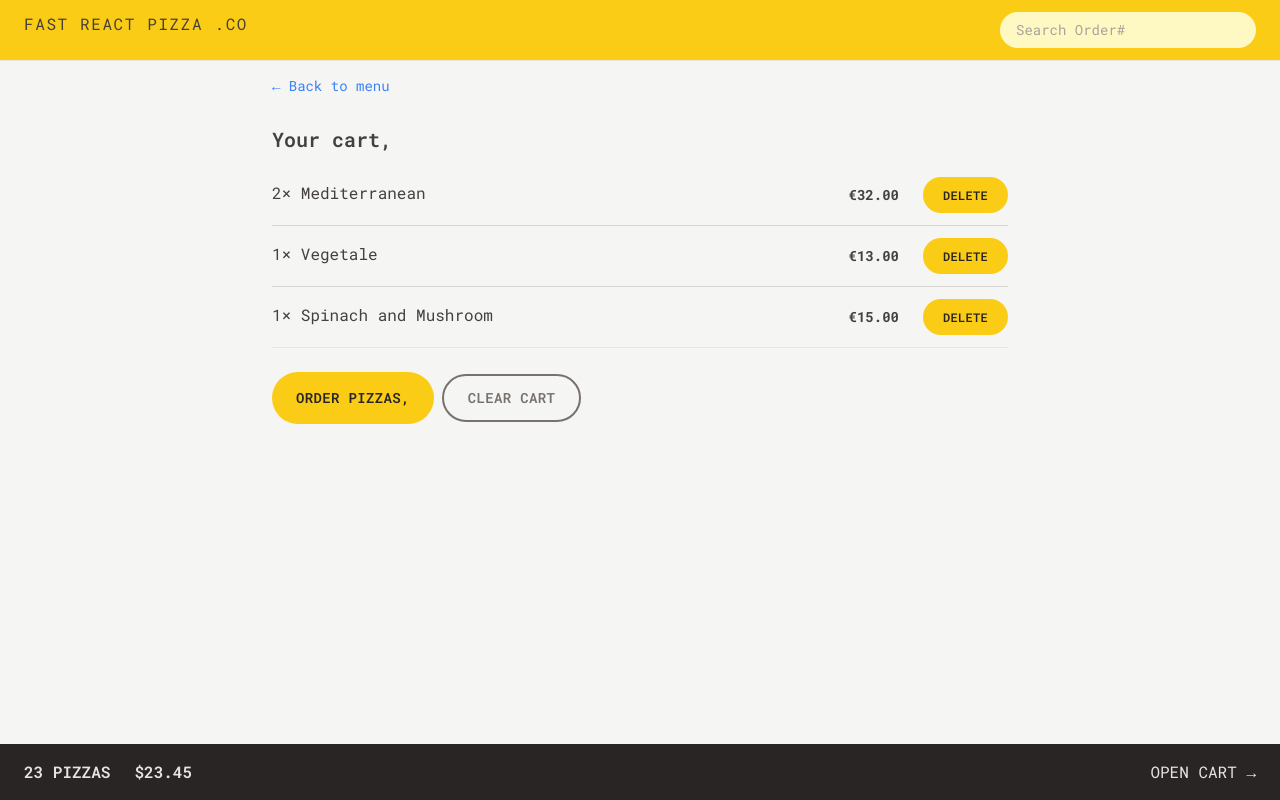
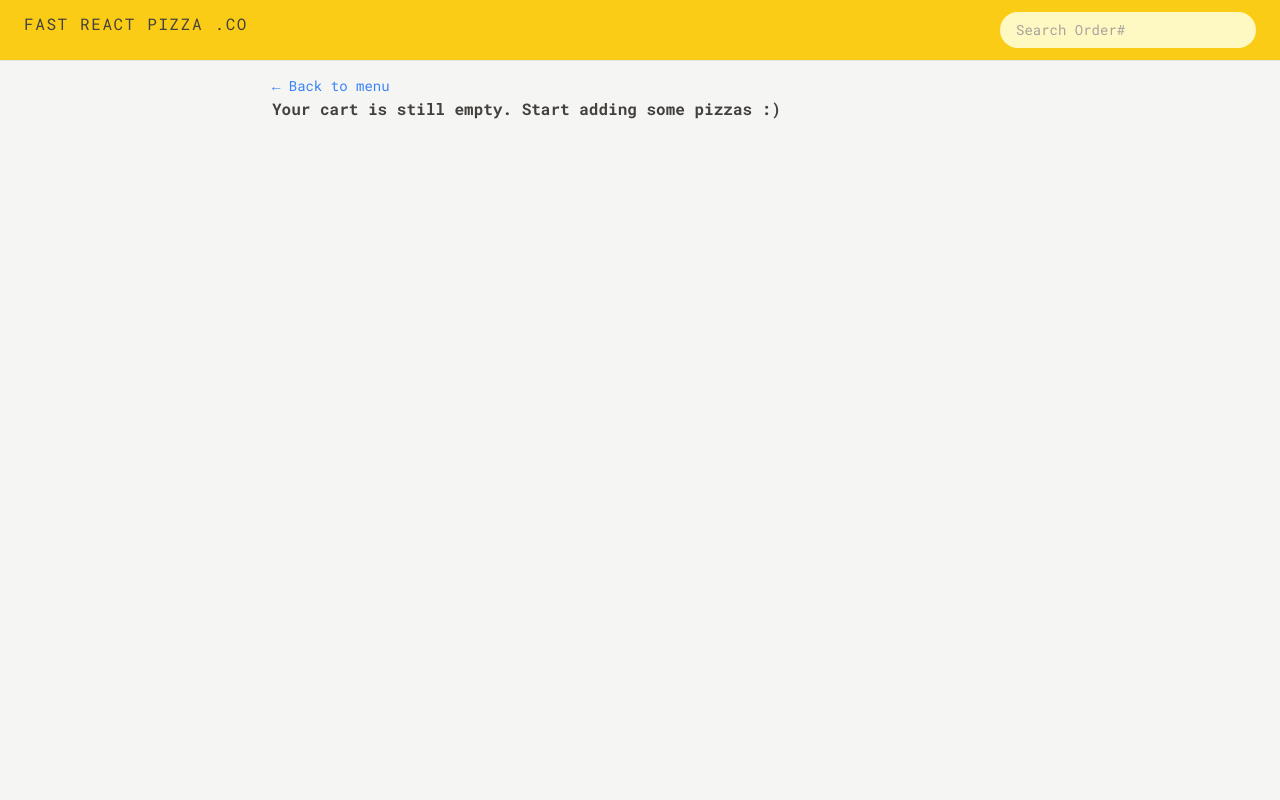
Before and after one commit to kennedymwaniki/Fast-react-pizza, a React (Vite) app: page /cart in a window 1280 px wide. Built offline with nearby package versions, Linux system fonts and the light colour scheme.

Commit message:
cart-features

```diff
--- a/src/features/cart/Cart.jsx
+++ b/src/features/cart/Cart.jsx
@@ -3,36 +3,23 @@ import { Link } from 'react-router-dom';
 import LinkButton from '../../ui/LinkButton';
 import Button from '../../ui/Button';
 import CartItem from './CartItem';
+import EmptyCart from './EmptyCart';
+import { clearCart, getCart } from './cartSlice';
 import { useSelector } from 'react-redux';
+import { getUsername } from '../user/userSlice';
 
-const fakeCart = [
-  {
-    pizzaId: 12,
-    name: 'Mediterranean',
-    quantity: 2,
-    unitPrice: 16,
-    totalPrice: 32,
-  },
-  {
-    pizzaId: 6,
-    name: 'Vegetale',
-    quantity: 1,
-    unitPrice: 13,
-    totalPrice: 13,
-  },
-  {
-    pizzaId: 11,
-    name: 'Spinach and Mushroom',
-    quantity: 1,
-    unitPrice: 15,
-    totalPrice: 15,
-  },
-];
+import { useDispatch } from 'react-redux';
 
 function Cart() {
-  const cart = fakeCart;
-  const username = useSelector((state) => state.user.username);
+  const cart = useSelector(getCart);
+  const username = useSelector(getUsername); // useSelector(state=> state.user.username)
+  const dispatch = useDispatch();
 
+  // function handleClearCart(e) {
+  //   e.preventDefault();
+  //   dispatch(clearCart(cart));
+  // }
+  if (!cart.length) return <EmptyCart />;
   return (
     <div className=" px-4 py-3">
       <LinkButton to="/menu">&larr; Back to menu</LinkButton>
@@ -50,7 +37,9 @@ function Cart() {
           Order pizzas, {username}
         </Button>
 
-        <Button type="secondary">Clear cart</Button>
+        <Button type="secondary" onClick={() => dispatch(clearCart())}>
+          Clear cart
+        </Button>
 
         {/* <button>Clear cart</button> */}
       </div>
--- a/src/features/cart/CartOverview.jsx
+++ b/src/features/cart/CartOverview.jsx
@@ -1,11 +1,18 @@
-import { Link } from "react-router-dom";
+import { Link } from 'react-router-dom';
+import { useSelector } from 'react-redux';
+import { getTotalCartQuantity, getTotalCartPrice } from './cartSlice';
+import { formatCurrency } from '../../utils/helpers';
 
 function CartOverview() {
+  const totalCartQuantity = useSelector(getTotalCartQuantity);
+  const totalCartPrice = useSelector(getTotalCartPrice);
+
+  if (!totalCartQuantity && !totalCartPrice) return;
   return (
-    <div className="bg-stone-800 text-stone-200 px-4 py-4 uppercase sm:px-6 text-sm md:text-base flex items-center justify-between">
-      <p className="text-stone-200 font-semibold space-x-4 sm:space-x-6">
-        <span>23 pizzas</span>
-        <span>$23.45</span>
+    <div className="flex items-center justify-between bg-stone-800 px-4 py-4 text-sm uppercase text-stone-200 sm:px-6 md:text-base">
+      <p className="space-x-4 font-semibold text-stone-200 sm:space-x-6">
+        <span>{totalCartQuantity} pizzas</span>
+        <span>{formatCurrency(totalCartPrice)}</span>
       </p>
       <Link to="/cart">Open cart &rarr;</Link>
     </div>
--- a/src/features/cart/EmptyCart.jsx
+++ b/src/features/cart/EmptyCart.jsx
@@ -1,11 +1,12 @@
-import { Link } from 'react-router-dom';
+import LinkButton from '../../ui/LinkButton';
 
 function EmptyCart() {
   return (
-    <div>
-      <Link to="/menu">&larr; Back to menu</Link>
-
-      <p>Your cart is still empty. Start adding some pizzas :)</p>
+    <div className="px-4 py-3">
+      <LinkButton to="/menu">&larr; Back to menu</LinkButton>
+      <p className="font-bold">
+        Your cart is still empty. Start adding some pizzas :)
+      </p>
     </div>
   );
 }
--- a/src/features/cart/cartSlice.js
+++ b/src/features/cart/cartSlice.js
@@ -1,13 +1,61 @@
-import { createSlice } from '@reactjs/toolkit';
+import { createSlice } from '@reduxjs/toolkit';
 
 const initialState = {
   cart: [],
+  // cart: [
+  //   {
+  //     pizzaId: 12,
+  //     name: 'Mediterranean',
+  //     quantity: 2,
+  //     unitPrice: 16,
+  //     totalPrice: 32,
+  //   },
+  // ],
 };
 
 const cartSlice = createSlice({
   name: 'cart',
   initialState,
-  reducers: {},
+  reducers: {
+    // eslint-disable-next-line no-unused-vars
+    addItem(state, action) {
+      //payload needs to be equal to the new utem added
+      // whatever we get from calling this reducer in the menu item/ the receied parameter is the payload
+      state.cart.push(action.payload);
+    },
+    deleteItem(state, action) {
+      //payload needs to be the pizzaId that we can remove
+      state.cart.filter((item) => item.pizzaId !== action.payload);
+    },
+    increaseItemQuantity(state, action) {
+      const item = state.cart.find((item) => item.pizzaId === action.payload);
+      item.quantity++;
+      item.totalPrice = item.quantity * item.unitPrice;
+    },
+    decreaseItemQuantity(state, action) {
+      const item = state.cart.find((item) => item.pizzaId === action.payload);
+      item.quantity--;
+      item.totalPrice = item.quantity * item.unitPrice;
+    },
+    clearCart(state) {
+      state.cart = [];
+    },
+  },
 });
 
+export const {
+  addItem,
+  deleteItem,
+  increaseItemQuantity,
+  decreaseItemQuantity,
+  clearCart,
+} = cartSlice.actions;
+
 export default cartSlice.reducer;
+
+export const getCart = (state) => state.cart.cart;
+export const getTotalCartQuantity = (state) =>
+  state.cart.cart.reduce((sum, item) => sum + item.quantity, 0);
+
+export const getTotalCartPrice = (state) =>
+  state.cart.cart.reduce((sum, item) => sum + item.totalPrice, 0);
--- a/src/features/menu/MenuItem.jsx
+++ b/src/features/menu/MenuItem.jsx
@@ -1,20 +1,50 @@
 /* eslint-disable react/prop-types */
-import { formatCurrency } from "../../utils/helpers";
-import Button from "../../ui/Button";
+import { formatCurrency } from '../../utils/helpers';
+import Button from '../../ui/Button';
+import { useDispatch } from 'react-redux';
+import { addItem } from '../cart/cartSlice';
 
 function MenuItem({ pizza }) {
-  const { name, unitPrice, ingredients, soldOut, imageUrl } = pizza;
+  const { id, name, unitPrice, ingredients, soldOut, imageUrl } = pizza;
+  const dispatch = useDispatch();
+
+  function handleAddToCart() {
+    const newItem = {
+      pizzaId: id,
+      name,
+      quantity: 1,
+      unitPrice,
+      totalPrice: unitPrice * 1,
+    };
+    dispatch(addItem(newItem));
+  }
 
   return (
     <li className="flex gap-4 py-2">
-      <img src={imageUrl} alt={name} className={`h-24 ${soldOut ?'opacity-70 grayscale' : '' }`}/>
-      <div className="flex flex-col grow pt-0.5">
+      <img
+        src={imageUrl}
+        alt={name}
+        className={`h-24 ${soldOut ? 'opacity-70 grayscale' : ''}`}
+      />
+      <div className="flex grow flex-col pt-0.5">
         <p className="font-medium">{name}</p>
-        <p className="text-sm text-stone-500 italic capitalize">{ingredients.join(", ")}</p>
+        <p className="text-sm capitalize italic text-stone-500">
+          {ingredients.join(', ')}
+        </p>
         <div className="mt-auto flex items-center justify-between">
-          {!soldOut ? <p>{formatCurrency(unitPrice)}</p> : <p className="text-sm uppercase font-bold text-stone-600">Sold out</p>}
+          {!soldOut ? (
+            <p>{formatCurrency(unitPrice)}</p>
+          ) : (
+            <p className="text-sm font-bold uppercase text-stone-600">
+              Sold out
+            </p>
+          )}
 
-        <Button type="small">Add to cart</Button>
+          {!soldOut && (
+            <Button type="small" onClick={handleAddToCart}>
+              Add to cart
+            </Button>
+          )}
         </div>
       </div>
     </li>
--- a/src/features/user/userSlice.js
+++ b/src/features/user/userSlice.js
@@ -36,4 +36,5 @@ const userSlice = createSlice({
 });
 
 export const { updateName } = userSlice.actions;
+export const getUsername = (state) => state.user.username;
 export default userSlice.reducer;
--- a/src/store.js
+++ b/src/store.js
@@ -1,9 +1,11 @@
 import { configureStore } from '@reduxjs/toolkit';
 import userReducer from './features/user/userSlice';
+import cartReducer from './features/cart/cartSlice';
 
 const store = configureStore({
   reducer: {
     user: userReducer,
+    cart: cartReducer,
   },
 });
 
--- a/src/ui/Button.jsx
+++ b/src/ui/Button.jsx
@@ -1,21 +1,37 @@
 /* eslint-disable no-unused-vars */
-import { Link } from "react-router-dom";
+import { Link } from 'react-router-dom';
 
 /* eslint-disable react/prop-types */
-function Button({children, disabled,to, type}) {
-  const  base="bg-yellow-400 text-sm font-semibold uppercase text-stone-800 px-4 py-3 tracking-wide inline-block rounded-full hover:bg-yellow-300 transition-colors duration-300 focus:outline-none focus:ring focus:ring-yellow-300 focus:ring-offset-2disabled:cursor-not-allowed";
+function Button({ children, disabled, to, type, onClick }) {
+  const base =
+    'bg-yellow-400 text-sm font-semibold uppercase text-stone-800 px-4 py-3 tracking-wide inline-block rounded-full hover:bg-yellow-300 transition-colors duration-300 focus:outline-none focus:ring focus:ring-yellow-300 focus:ring-offset-2disabled:cursor-not-allowed';
 
-const styles = {
-    primary: base + "px-4 py-3 md:px-6 md:py-4",
-    small: base + " px-4 py-2 md:px-5 md:py-2.5 text-xs",
-    secondary:"border-2 text-sm border-stone-500 font-semibold uppercase text-stone-500 px-4 py-2 tracking-wide inline-block rounded-full hover:bg-stone-400 hover:text-stone-800 transition-colors duration-300 focus:outline-none focus:ring focus:ring-yellow-300 focus:ring-offset-2 disabled:cursor-not-allowed px-4 py-2.5 md:px-6 md:py-3",
-};
-    if(to) return <Link to={to} className={styles[type]}>{children}</Link>
+  const styles = {
+    primary: base + 'px-4 py-3 md:px-6 md:py-4',
+    small: base + ' px-4 py-2 md:px-5 md:py-2.5 text-xs',
+    secondary:
+      'border-2 text-sm border-stone-500 font-semibold uppercase text-stone-500 px-4 py-2 tracking-wide inline-block rounded-full hover:bg-stone-400 hover:text-stone-800 transition-colors duration-300 focus:outline-none focus:ring focus:ring-yellow-300 focus:ring-offset-2 disabled:cursor-not-allowed px-4 py-2.5 md:px-6 md:py-3',
+  };
+
+  if (to)
     return (
-        <button disabled={disabled} className={styles[type]}>
-            {children}
-        </button>
-    )
+      <Link to={to} className={styles[type]}>
+        {children}
+      </Link>
+    );
+
+  if (onClick)
+    return (
+      <button onClick={onClick} disabled={disabled} className={styles[type]}>
+        {children}
+      </button>
+    );
+
+  return (
+    <button disabled={disabled} className={styles[type]}>
+      {children}
+    </button>
+  );
 }
 
 export default Button;
--- a/src/ui/Home.jsx
+++ b/src/ui/Home.jsx
@@ -3,7 +3,7 @@ import CreateUser from '../features/user/CreateUser';
 import { useSelector } from 'react-redux';
 import Button from './Button';
 function Home() {
-  const username = useSelector((store) => store.user.username);
+  const username = useSelector((state) => state.user.username);
 
   return (
     <div className="my-10 px-4 text-center text-xl sm:my-16">
```
